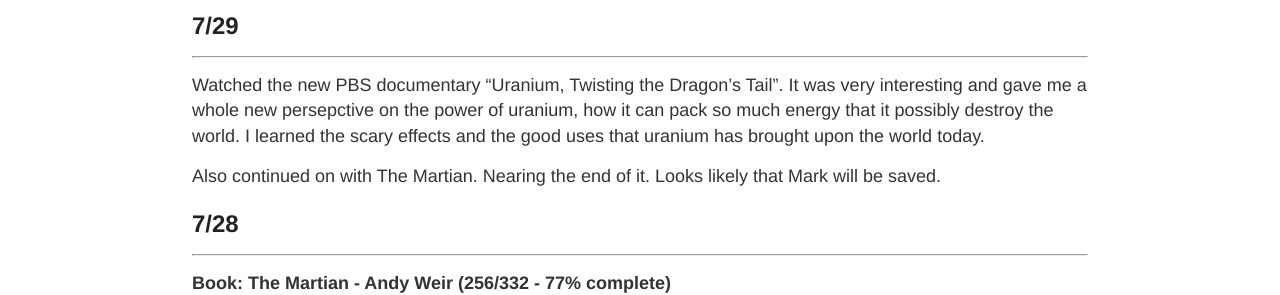
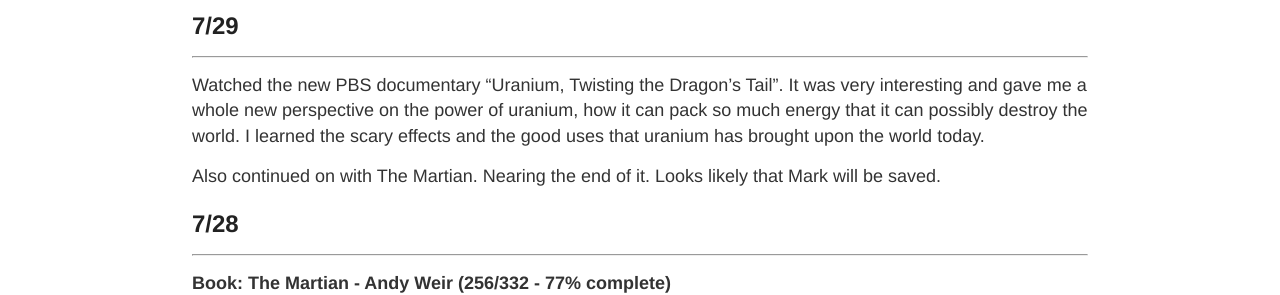
Before and after one commit to SenhW/senhw.github.io, a Jekyll site: the page built from _posts/2015-07-26-7-26-2015-learning-diary.md, in a window 1280 px wide. Shown: the part 287-582 px from the top of the page. Built offline with Jekyll 4.4.1, drawn with Linux system fonts in a browser that asks for light colours; Markdown is read by kramdown in place of the engine named in the settings.

Commit message:
7/29 typos

```diff
--- a/_posts/2015-07-26-7-26-2015-learning-diary.md
+++ b/_posts/2015-07-26-7-26-2015-learning-diary.md
@@ -7,7 +7,7 @@
 
 ## 7/29
 ---
-Watched the new PBS documentary "Uranium, Twisting the Dragon's Tail". It was very interesting and gave me a whole new persepctive on the power of uranium, how it can pack so much energy that it possibly destroy the world. I learned the scary effects and the good uses that uranium has brought upon the world today.
+Watched the new PBS documentary "Uranium, Twisting the Dragon's Tail". It was very interesting and gave me a whole new perspective on the power of uranium, how it can pack so much energy that it can possibly destroy the world. I learned the scary effects and the good uses that uranium has brought upon the world today.
 
 Also continued on with The Martian. Nearing the end of it. Looks likely that Mark will be saved.
 
```
